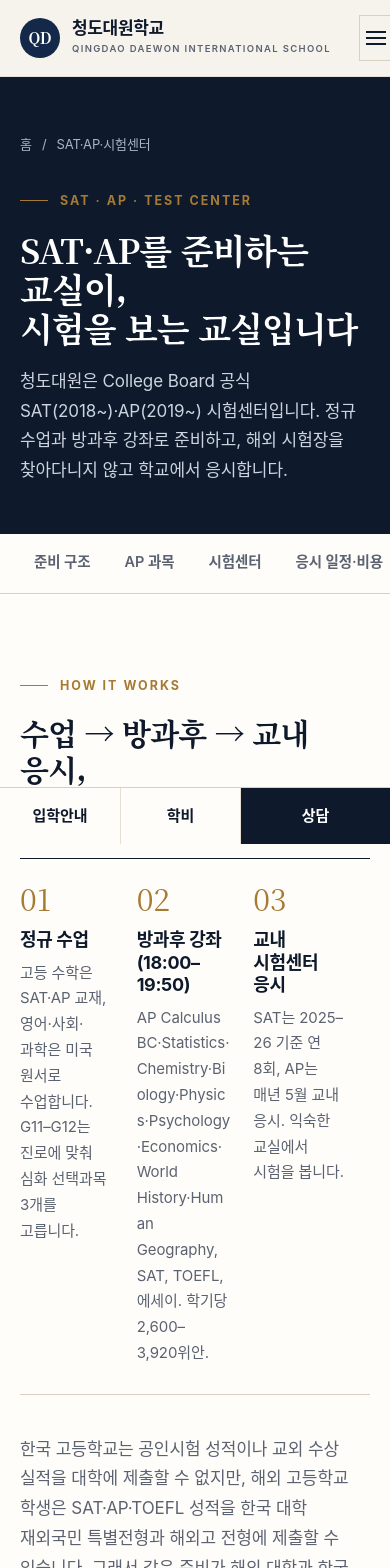
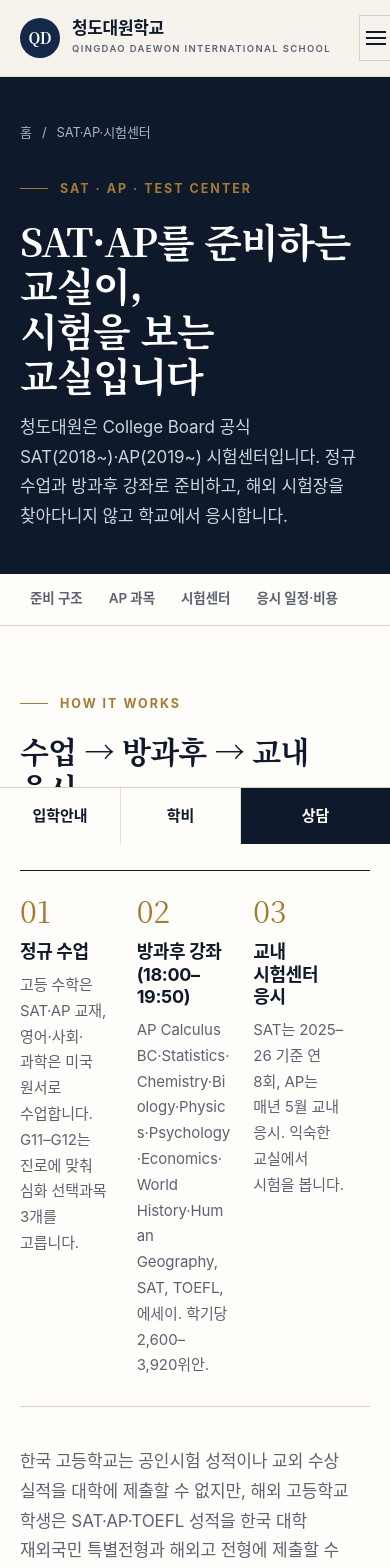
Before and after one commit to tnsuhak/qdis, a React (Vite) app: page /sat-ap in a window 390 px wide. Shown: the top 1568 px of the page. Built offline with nearby package versions, Linux system fonts and the light colour scheme; a web font is replaced by a local one.

Commit message:
Polish QDIS mobile page density

```diff
--- a/src/styles.css
+++ b/src/styles.css
@@ -501,6 +501,7 @@
 .faq-item[open] summary .pm { transform: rotate(45deg); }
 .faq-item .a { padding: 0 44px 26px 112px; color: #333a46; }
 .faq-item .a p { margin-bottom: .8em; }
+.faq-guide { margin-top: 16px; padding-top: 14px; border-top: 1px solid var(--line-2); }
 @media (max-width: 620px) {
   .faq-item summary { grid-template-columns: minmax(0,1fr) 24px; }
   .faq-item summary .cat { grid-column: 1 / -1; margin-bottom: -10px; }
@@ -903,3 +904,20 @@
     border-top: 1px solid rgba(255,255,255,.14);
   }
 }
+
+
+/* ---------- Mobile density polish ---------- */
+@media (max-width: 620px) {
+  .section { padding: 58px 0; }
+  .section.tight { padding: 46px 0; }
+  .sec-head { margin-bottom: 30px; gap: 18px; }
+  .page-head .wrap { padding-top: 44px; padding-bottom: 42px; }
+  .page-head h1 { font-size: clamp(32px, 10vw, 44px); }
+  .page-head .lede { margin-top: 16px; }
+  .page-toc a { padding: 13px 10px; font-size: 13.5px; }
+  .hero2-grid { gap: 30px; }
+  .big-trio > div { padding-top: 20px; padding-bottom: 20px; }
+  .heritage-bridge { gap: 24px; }
+  .channels a { padding: 16px 0; }
+  .consult-form { padding: 22px 18px; }
+}
```
